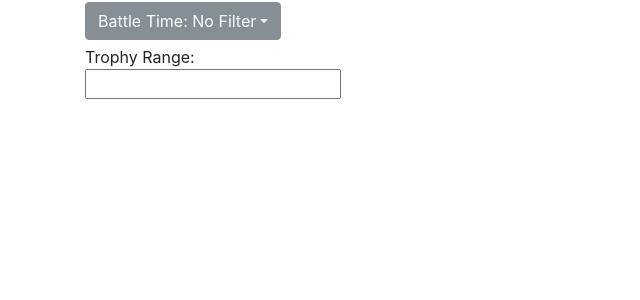
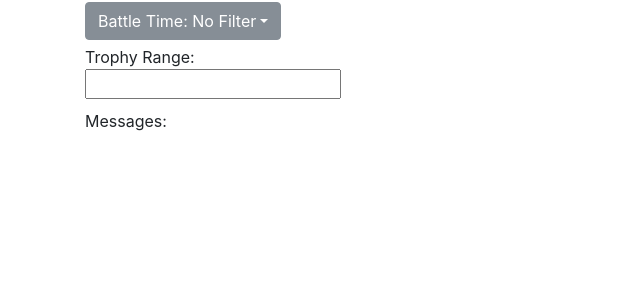
Before and after one commit to dpalbrecht/ClashRoyaleAnalytics, a Flask app: template data_science/app/templates/index.html in a window 1280 px wide. Shown: the part 331-631 px from the top of the page, without its empty margins (0-640 px from the left). Run offline with Flask 2, Linux system fonts and the light colour scheme; the template is opened without the code that fills it, so the values that code supplies are empty; some libraries are stand-ins or nearby versions.

Commit message:
finish filters and messages

```diff
--- a/data_science/app/app.py
+++ b/data_science/app/app.py
@@ -1,5 +1,4 @@
 from flask import Flask, render_template, request, jsonify, abort
-import numpy as np
 import requests
 import pandas as pd
 import numpy as np
@@ -8,6 +7,7 @@ import pickle
 import os
 import itertools
 from collections import Counter
+import datetime
 
 app = Flask(__name__)
 
@@ -100,17 +100,20 @@ def process_data(data, filter_dict):
     win_inds = np.where(win_loss=='win')[0]
 
     # Find battles between battle times
-    # TODO: Make this work for a single range (last day/week/month)
     if filter_dict['battle_time_range'] == []:
         time_inds = np.array(range(len(battle_times)))
     else:
-        import pdb; pdb.set_trace()
-        # use datetime.datetime.utcnow() to find ranges based on the filter value
-        start_month, start_day, start_year = filter_dict['battle_time_range'][0].split('/')
-        start = pd.to_datetime(start_year+start_month+start_day+'T000000.000Z')
-        end_month, end_day, end_year = filter_dict['battle_time_range'][-1].split('/')
-        end = pd.to_datetime(end_year+end_month+end_day+'T235959.000Z')
+        end = datetime.datetime.now(datetime.timezone.utc)
+        if filter_dict['battle_time_range'] == 'Last Day':
+            num_days = 1
+        elif filter_dict['battle_time_range'] == 'Last Week':
+            num_days = 7
+        else:
+            num_days = 30
+        start = end - datetime.timedelta(days=num_days)
         time_inds = np.where((battle_times>=start) & (battle_times<=end))[0]
+    if len(time_inds) == 0:
+        messages.append('You have not played games within the {}.'.format(filter_dict['battle_time_range'].lower()))
 
     # Find battles that match game modes
     if filter_dict['game_modes'] == []:
@@ -138,7 +141,7 @@ def process_data(data, filter_dict):
         team_card_inds = np.array([n for n, cards in enumerate(team_cards) \
                                    if len(set(filter_dict['team_cards']).intersection(set(cards))) == len(filter_dict['team_cards'])])
     if len(team_card_inds) == 0:
-        messages.append('You have not played with this combination of cards!')
+        messages.append('You have not played with this combination of cards.')
 
     # Find battles with opponent decks containing any cards
     if filter_dict['opponent_cards'] == []:
@@ -147,7 +150,7 @@ def process_data(data, filter_dict):
         opponent_card_inds = np.array([n for n, cards in enumerate(opponent_cards) \
                                        if len(set(filter_dict['opponent_cards']).intersection(set(cards))) == len(filter_dict['opponent_cards'])])
     if len(opponent_card_inds) == 0:
-        messages.append('You have not played any opponents with this combination of cards!')
+        messages.append('You have not played any opponents with this combination of cards.')
 
     # Find intersection of all filters except wins
     all_inds = [time_inds, game_mode_inds, arena_inds, trophy_inds, team_card_inds, opponent_card_inds]
@@ -169,7 +172,7 @@ def process_data(data, filter_dict):
                 win_card_stats[card]= win_opponent_cards_dict.get(card)/count
     else:
         all_opponent_cards_dict = {}
-        messages.append('This combination of filters does not produce results. Too many filters.')
+        messages.append('This combination of filters does not produce results.')
 
     return win_card_stats, all_opponent_cards_dict, messages
 
@@ -231,6 +234,12 @@ def clean_trophy_filter(raw_filter_values):
     split_vals = raw_filter_values.split(';')
     return int(split_vals[0]), int(split_vals[1])
 
+def clean_battle_time_filter(raw_filter_values):
+    filter_values = raw_filter_values.split(': ')[1]
+    if filter_values == 'No Filter':
+        filter_values = []
+    return filter_values
+
 @app.route('/filter', methods=['POST'])
 def process_filter():
     content = request.get_json()
@@ -238,7 +247,7 @@ def process_filter():
     opponent_team_filter_values = clean_filters(content.get('opponent_team_filter'))
     game_mode_filter_values = clean_filters(content.get('game_mode_filter'))
     arena_filter_values = clean_filters(content.get('arena_filter'))
-    battle_time_filter_values = clean_filters(content.get('battle_time_filter'))[0]
+    battle_time_filter_values = clean_battle_time_filter(content.get('battle_time_filter'))
     min_trophy, max_trophy = clean_trophy_filter(content.get('trophy_filter'))
 
     filter_dict = {
--- a/data_science/app/static/js/async.js
+++ b/data_science/app/static/js/async.js
@@ -142,4 +142,14 @@ function render(data) {
     }
     document.getElementById("stats_results").innerHTML = ""
     document.getElementById("stats_results").innerHTML += result
-}
+};
+
+function show_messages(data) {
+    messages = data['messages']
+    result = ""
+    for (i = 0; i < messages.length; i++) {
+        result += messages[i]+"<br>"
+    }
+    document.getElementById("messages_div").innerHTML = ""
+    document.getElementById("messages_div").innerHTML = result
+};
--- a/data_science/app/static/js/filters.js
+++ b/data_science/app/static/js/filters.js
@@ -79,6 +79,7 @@ async function submit_filters() {
     })
     const data = await response.json()
     render(data)
+    show_messages(data)
 }
 
 function set_filter_values (values_list, dropdown_id, classes) {
--- a/data_science/app/templates/index.html
+++ b/data_science/app/templates/index.html
@@ -126,6 +126,10 @@
 					<div>Trophy Range:</div>
 					<input type="text" id="trophy_slider" value="" />
 				</div>
+				<div>
+					Messages:
+					<div id="messages_div"></div>
+				</div>
 			</div>
 		</div>
 
```
